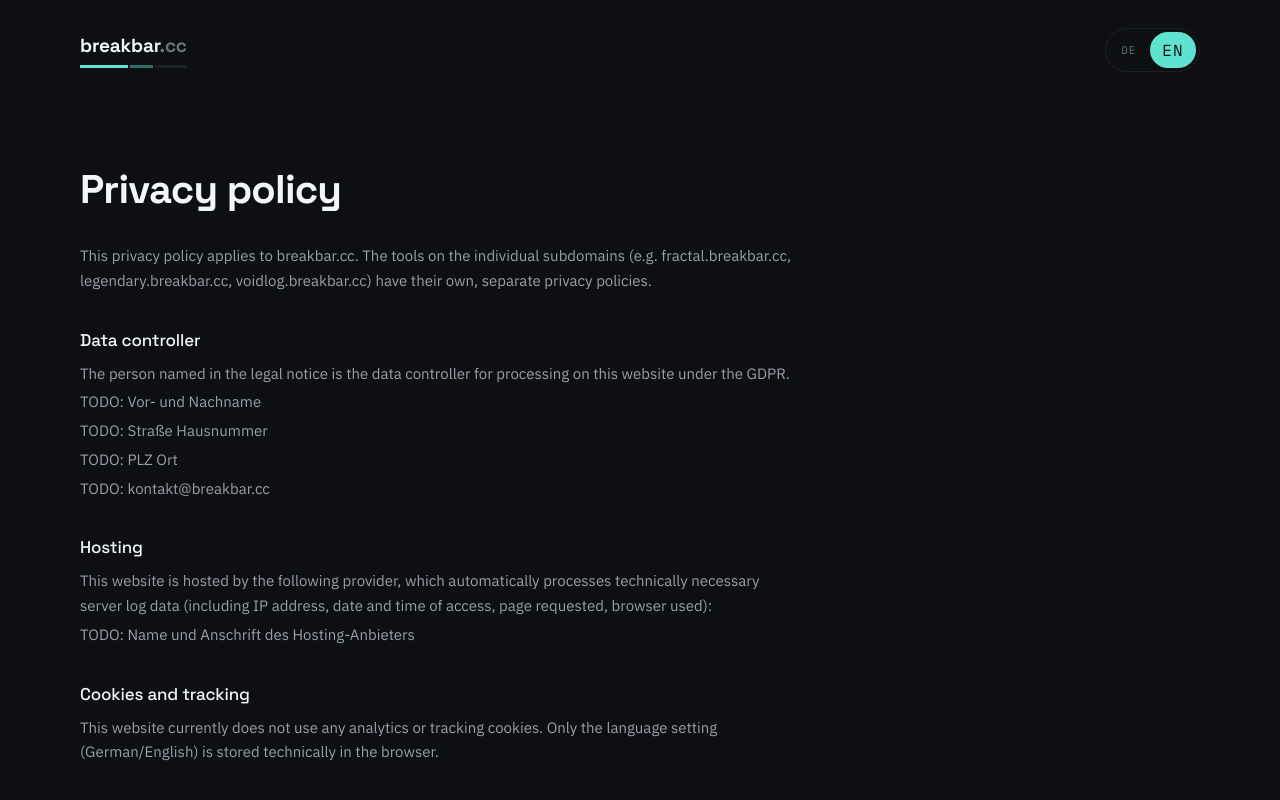
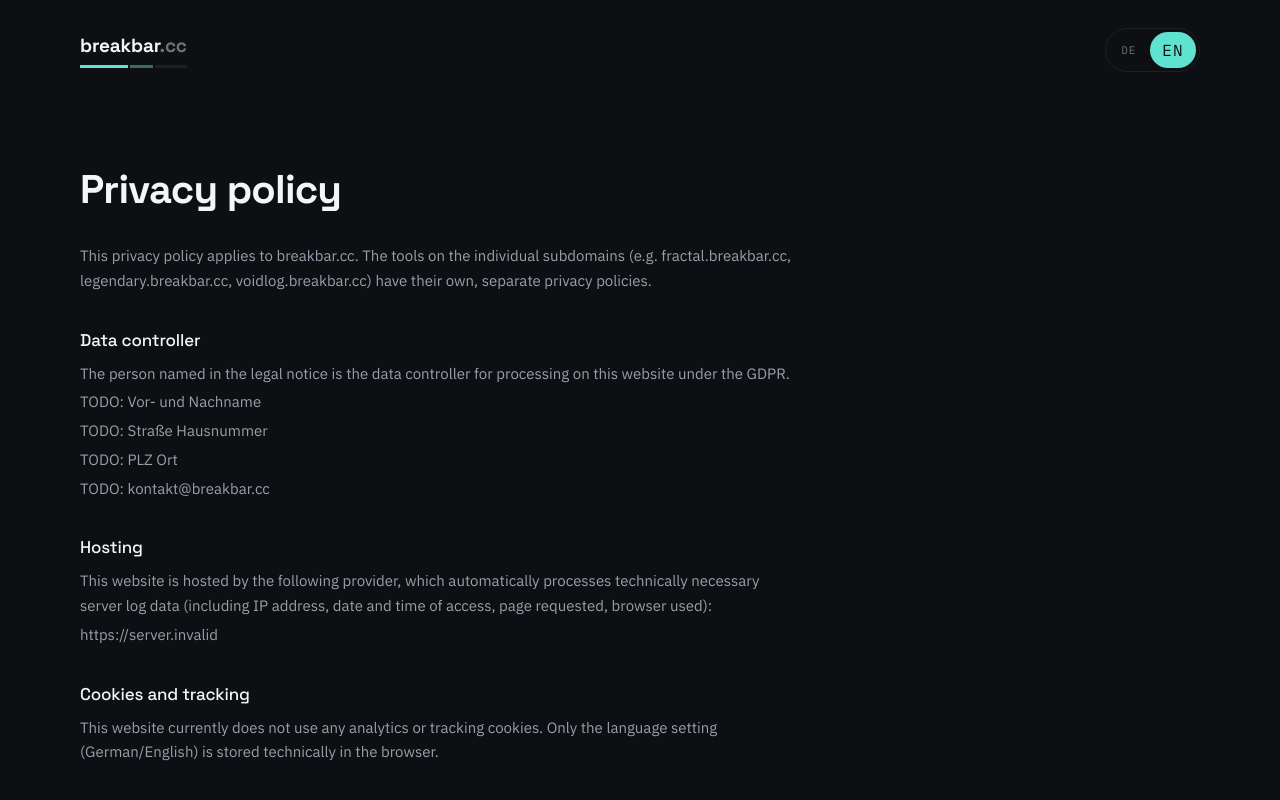
Before and after one commit to breakbarcc/website, a React (Vite) app: page /datenschutz in a window 1280 px wide. Shown: the top 800 px of the page. Built offline with nearby package versions, Linux system fonts and the light colour scheme; no server answers.

Commit message:
added legal notice placeholders for environment variables

```diff
--- a/src/data/legalInfo.ts
+++ b/src/data/legalInfo.ts
@@ -2,13 +2,19 @@
  * Contact/identity data for the Impressum (§ 5 DDG) and Datenschutzerklärung.
  * Not translated — names/addresses stay the same in every language.
  *
- * TODO: replace every "TODO:" placeholder with real data before deploying.
+ * Deliberately kept out of the repo: these values are injected as VITE_*
+ * environment variables at build time (set in the Vercel project settings,
+ * or in a local, gitignored .env.local — see .env.example).
  */
 export const legalInfo = {
-  name: "TODO: Vor- und Nachname",
-  street: "TODO: Straße Hausnummer",
-  city: "TODO: PLZ Ort",
-  email: "TODO: kontakt@breakbar.cc",
-  secondaryContact: "TODO: Telefonnummer oder Hinweis auf Kontaktformular",
-  hostingProvider: "TODO: Name und Anschrift des Hosting-Anbieters",
+  name: import.meta.env.VITE_LEGAL_NAME ?? "TODO: Vor- und Nachname",
+  street: import.meta.env.VITE_LEGAL_STREET ?? "TODO: Straße Hausnummer",
+  city: import.meta.env.VITE_LEGAL_CITY ?? "TODO: PLZ Ort",
+  email: import.meta.env.VITE_LEGAL_EMAIL ?? "TODO: kontakt@breakbar.cc",
+  secondaryContact:
+    import.meta.env.VITE_LEGAL_SECONDARY_CONTACT ??
+    "TODO: Telefonnummer oder Hinweis auf Kontaktformular",
+  hostingProvider:
+    import.meta.env.VITE_LEGAL_HOSTING_PROVIDER ??
+    "TODO: Name und Anschrift des Hosting-Anbieters",
 }
```
Also changed, not shown: 1 other file (tests, documents, lock files or other folders).
